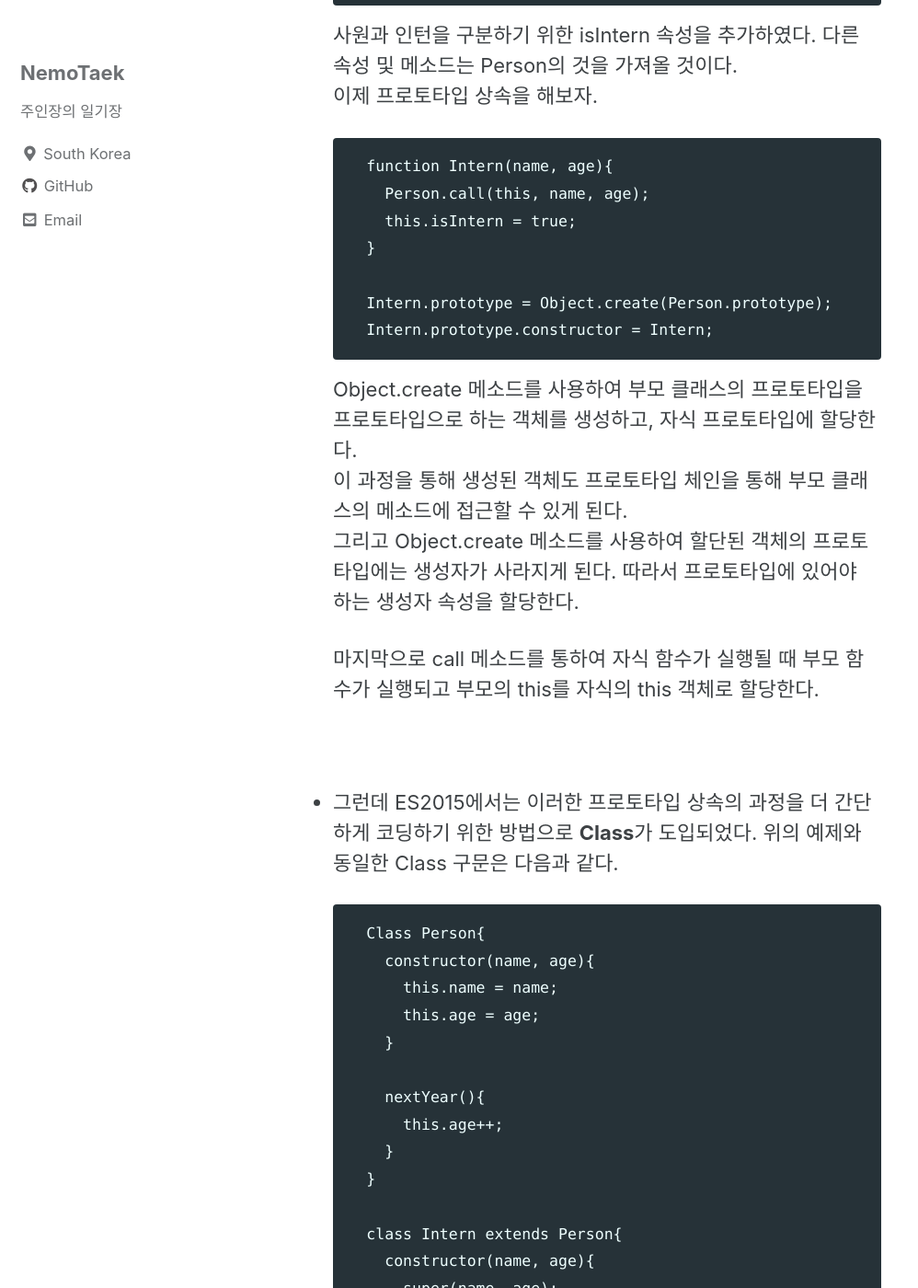
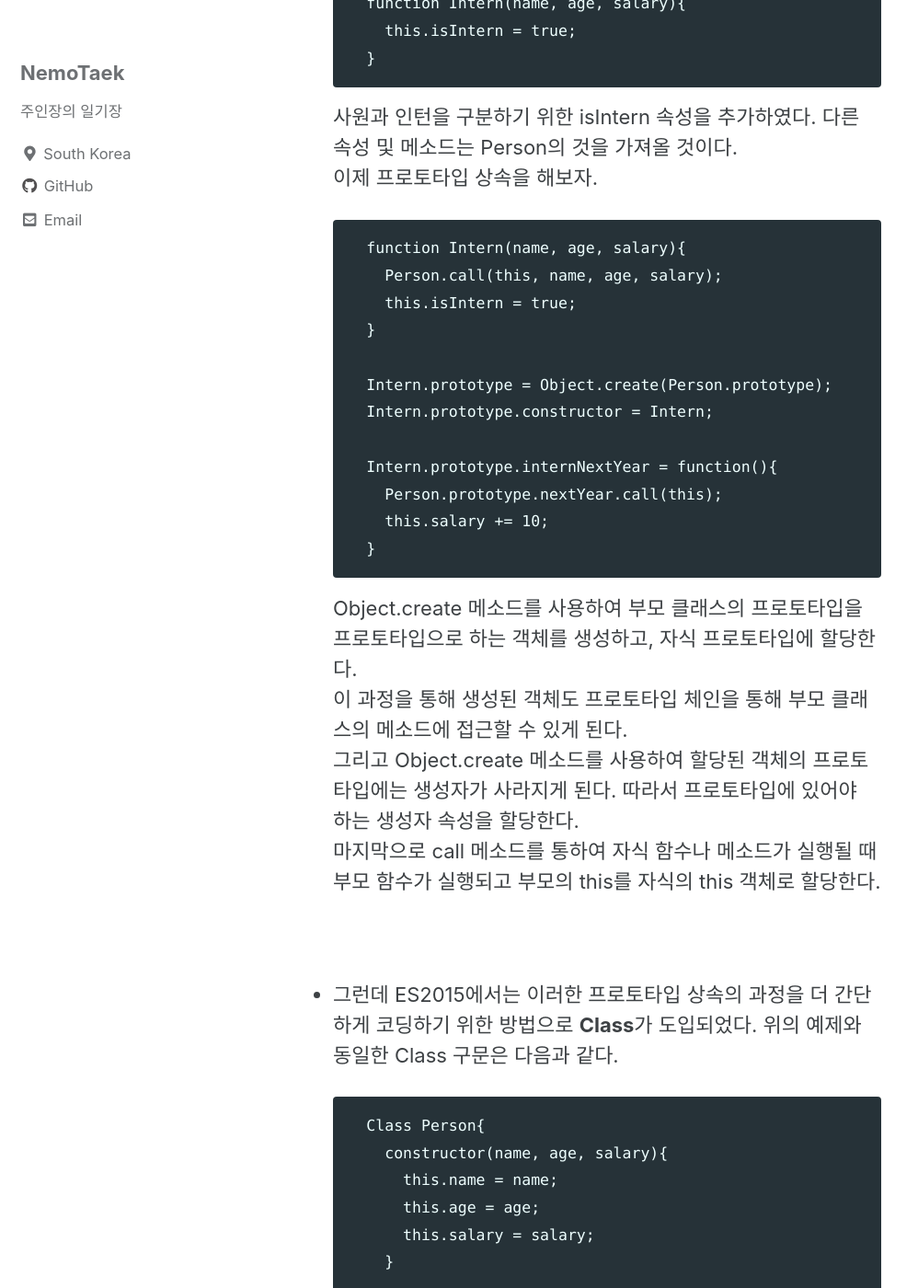
Before and after one commit to NemoTaek/NemoNote, a Jekyll site: the page built from _posts/2020-09-09-inheritance.md, in a window 1280 px wide and 1400 px high, scrolled down 2501 px. Shown: the whole window at 92% size, without its empty margins (0-998 px from the left). Built offline with Jekyll 4.4.1, drawn with Linux system fonts in a browser that asks for light colours; cached includes are drawn as plain includes; a script bundle is joined from its source files by our own code; comment, search, counter and statistics services are not loaded; some of the changed text lies outside the part shown.

Commit message:
inheritance 수정

```diff
--- a/_posts/2020-09-09-inheritance.md
+++ b/_posts/2020-09-09-inheritance.md
@@ -41,6 +41,7 @@ tags:
           let info = Object.create(personPrototype);
           info.name = 'NemoTaek';
           info.age = 26;
+          info.salary = 300;
 
       `Object.create` 메소드는 인자로 들어온 객체를 프로토타입으로 하는 새로운 객체를 생성한다.
       예시에서 personPrototype이라는 객체를 Object.create의 인자로 넣었으므로 info의 프로토타입 객체는 personPrototype이 된다.
@@ -48,55 +49,63 @@ tags:
 
 - Prototype Inheritance
 
-        function Person(name, age){
+        function Person(name, age, salary){
           this.name = name;
           this.age = age;
+          this.salary = salary;
         }
 
         Person.prototype.nextYear = function(){
           this.age++;
+          this.salary += 30;
         }
 
   그리고 인턴의 생성자 함수를 만들어 보겠다.
 
-        function Intern(name, age){
+        function Intern(name, age, salary){
           this.isIntern = true;
         }
 
   사원과 인턴을 구분하기 위한 isIntern 속성을 추가하였다. 다른 속성 및 메소드는 Person의 것을 가져올 것이다.
   이제 프로토타입 상속을 해보자.
 
-        function Intern(name, age){
-          Person.call(this, name, age);
+        function Intern(name, age, salary){
+          Person.call(this, name, age, salary);
           this.isIntern = true;
         }
 
         Intern.prototype = Object.create(Person.prototype);
         Intern.prototype.constructor = Intern;
 
+        Intern.prototype.internNextYear = function(){
+          Person.prototype.nextYear.call(this);
+          this.salary += 10;
+        }
+
   Object.create 메소드를 사용하여 부모 클래스의 프로토타입을 프로토타입으로 하는 객체를 생성하고, 자식 프로토타입에 할당한다.
   이 과정을 통해 생성된 객체도 프로토타입 체인을 통해 부모 클래스의 메소드에 접근할 수 있게 된다.
-  그리고 Object.create 메소드를 사용하여 할단된 객체의 프로토타입에는 생성자가 사라지게 된다. 따라서 프로토타입에 있어야 하는 생성자 속성을 할당한다.
-
-  마지막으로 call 메소드를 통하여 자식 함수가 실행될 때 부모 함수가 실행되고 부모의 this를 자식의 this 객체로 할당한다.
+  그리고 Object.create 메소드를 사용하여 할당된 객체의 프로토타입에는 생성자가 사라지게 된다. 따라서 프로토타입에 있어야 하는 생성자 속성을 할당한다.
+  마지막으로 call 메소드를 통하여 자식 함수나 메소드가 실행될 때 부모 함수가 실행되고 부모의 this를 자식의 this 객체로 할당한다.
 
 <br>
 - 그런데 ES2015에서는 이러한 프로토타입 상속의 과정을 더 간단하게 코딩하기 위한 방법으로 **Class**가 도입되었다. 위의 예제와 동일한 Class 구문은 다음과 같다.
 
         Class Person{
-          constructor(name, age){
+          constructor(name, age, salary){
             this.name = name;
             this.age = age;
+            this.salary = salary;
           }
 
           nextYear(){
             this.age++;
+            this.salary += 30;
           }
         }
 
         class Intern extends Person{
-          constructor(name, age){
-            super(name, age);
+          constructor(name, age, salary){
+            super(name, age, salary);
             this.isIntern = true;
           }
         }
```
